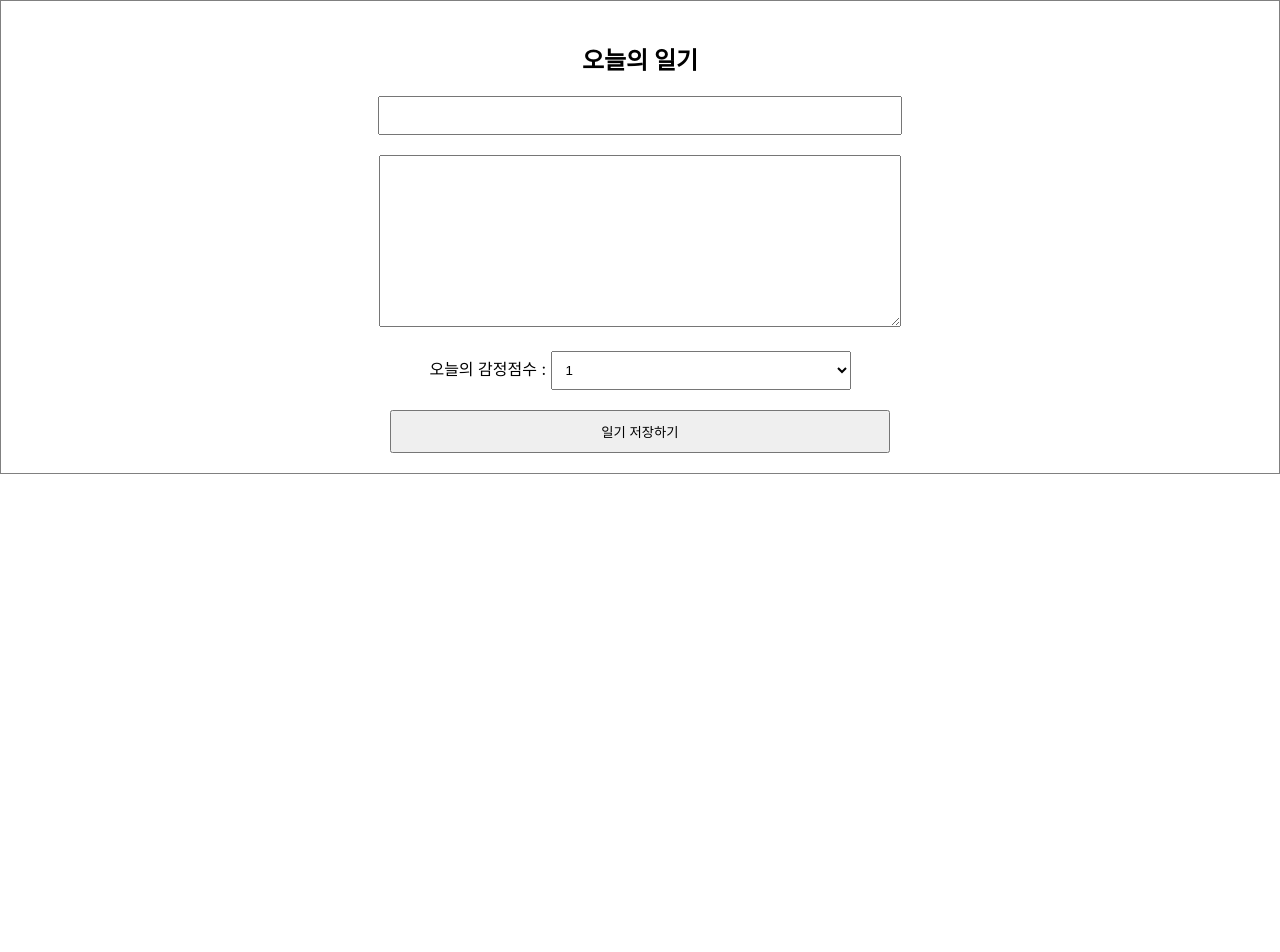
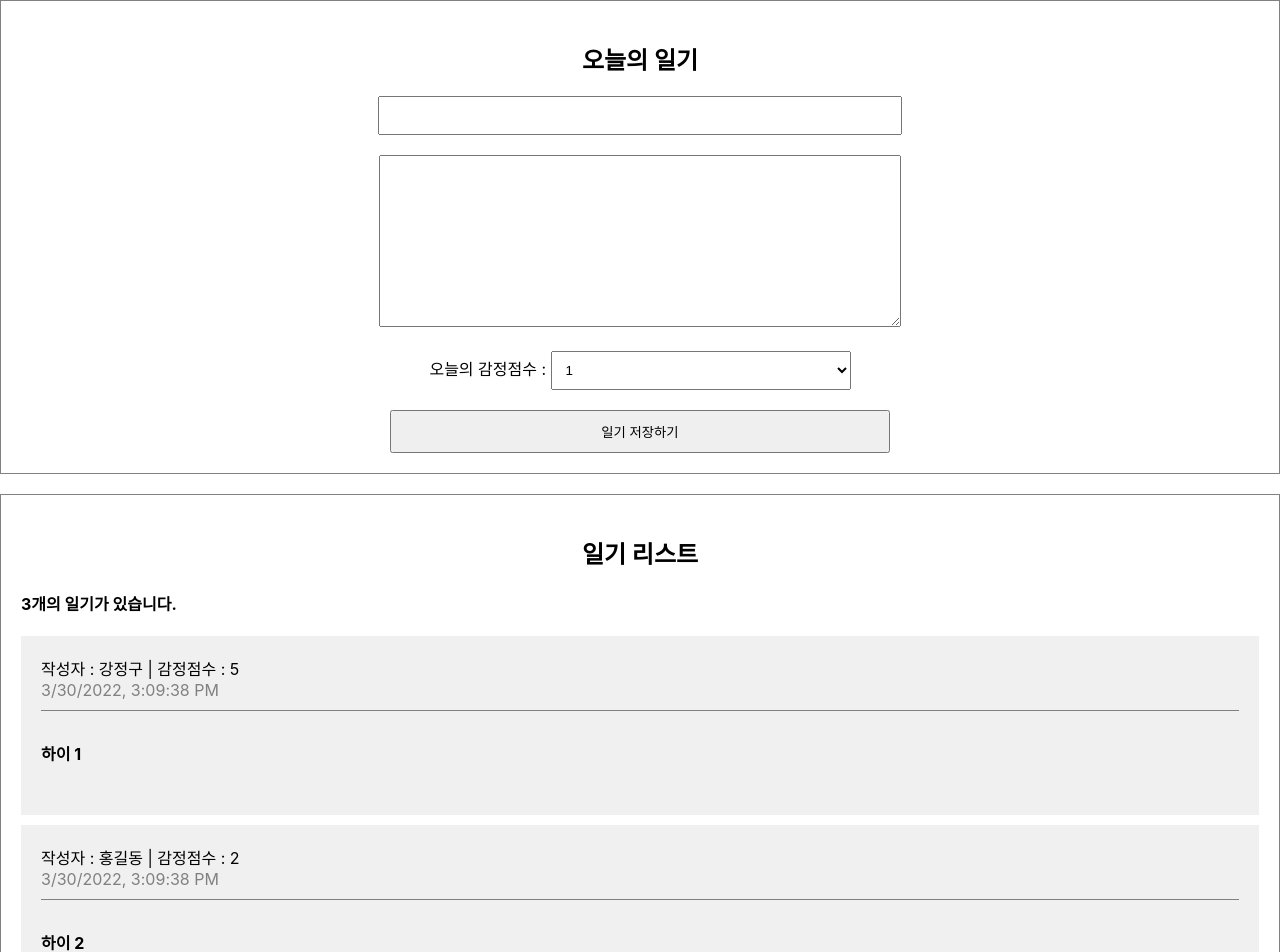
Before and after one commit to jgkang9402/simple-diary, a React (Create React App) app: page / in a window 1280 px wide. Shown: the top 952 px of the page. Before the commit the page ends 800 px from the top, so only its background shows below. Built offline with nearby package versions, Linux system fonts and the light colour scheme.

Commit message:
Diary 컴포넌트생성

```diff
--- a/src/App.css
+++ b/src/App.css
@@ -22,3 +22,35 @@
   padding: 10px;
   cursor: pointer;
 }
+
+/* List */
+
+.DiaryList {
+  border: 1px solid grey;
+  padding: 20px;
+  margin-top: 20px;
+}
+.DiaryList h2 {
+  text-align: center;
+}
+
+/* Item */
+
+.DiaryItem {
+  background-color: rgba(240, 240, 240);
+  margin-bottom: 10px;
+  padding: 20px;
+}
+.DiaryItem .info {
+  border-bottom: 1px solid grey;
+  padding-bottom: 10px;
+  margin-bottom: 10px;
+}
+.DiaryItem .date {
+  color: grey;
+}
+.DiaryItem .content {
+  font-weight: bold;
+  margin-top: 30px;
+  margin-bottom: 30px;
+}
--- a/src/App.js
+++ b/src/App.js
@@ -1,12 +1,39 @@
+import React, { useState, useEffect } from "react"
+import DiaryEditor from './DiaryEditor';
+import DiaryList from './DiaryList.js';
 import './App.css';
-import DiaryEditor from './DiaryEditor';
 
-function App() {
+const dummyList = [
+  {
+    id:1,
+    authur:"강정구",
+    content:"하이 1",
+    emotion:5,
+    created_date: new Date().getTime(),
+  },
+  {
+    id:2,
+    authur:"홍길동",
+    content:"하이 2",
+    emotion:2,
+    created_date: new Date().getTime(),
+  },
+  {
+    id:3,
+    authur:"아무개",
+    content:"하이 3",
+    emotion:3,
+    created_date: new Date().getTime(),
+  },
+];
+
+const App = () => {
   return (
     <div className="App">
-      <DiaryEditor/>
+      <DiaryEditor />
+      <DiaryList diaryList={dummyList} />
     </div>
   );
-}
+};
 
 export default App;
--- a/src/DiaryEditor.js
+++ b/src/DiaryEditor.js
@@ -12,8 +12,8 @@
   });
 
   const handleChangeState = (e)=>{
-    console.log(e.target.name);
-    console.log(e.target.value);
+    // console.log(e.target.name);
+    // console.log(e.target.value);
 
     setState({
       ...state,
--- /dev/null
+++ b/src/DiaryItem.js
@@ -0,0 +1,14 @@
+const DiaryItem = ({authur, content , created_date, emotion, id})=>{
+  return (
+    <div className="DiaryItem">
+      <div className="info">
+        <span>작성자 : {authur} | 감정점수 : {emotion}</span>
+        <br />
+        <span className="date">{new Date(created_date).toLocaleString()}</span>
+      </div>
+      <div className="content">{content}</div>
+    </div>
+  );
+};
+
+export default DiaryItem;
--- /dev/null
+++ b/src/DiaryList.js
@@ -0,0 +1,22 @@
+import DiaryItem from "./DiaryItem.js";
+
+const DiaryList = ({diaryList})=>{
+  // console.log(diaryList);
+  return (
+    <div className="DiaryList">
+      <h2>일기 리스트</h2>
+      <h4>{diaryList.length}개의 일기가 있습니다.</h4>
+      <div>
+        {diaryList.map((it)=>(
+          <DiaryItem key={it.id} {...it}/>
+        ))}
+      </div>
+    </div>
+    )
+}
+
+DiaryList.defaultProps = {
+  diaryList: [],
+}
+
+export default DiaryList;
```
